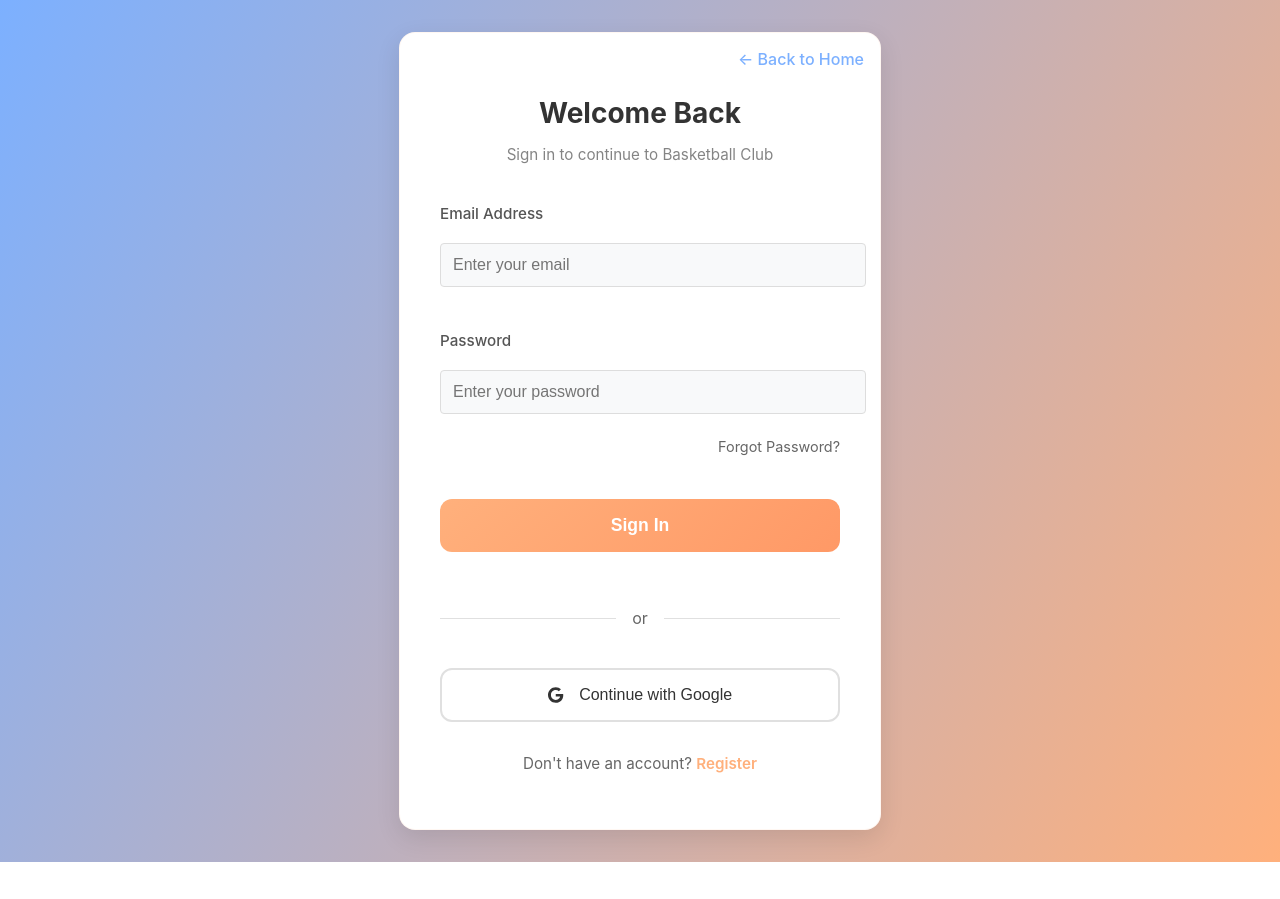
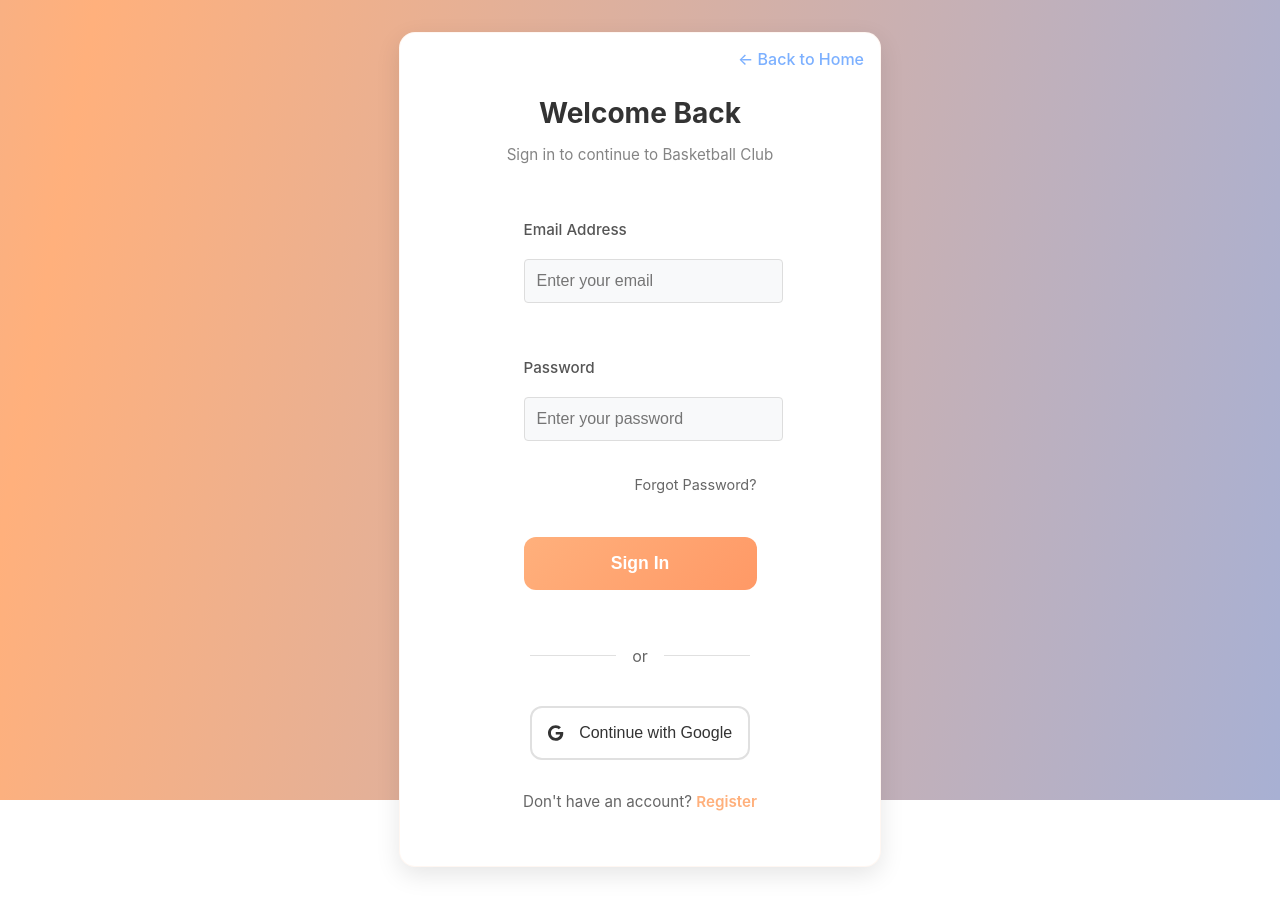
Before and after one commit to Iosubmatei0023/react-basketball-club-management-app, a React (Vite) app: page /login in a window 1280 px wide. Before the commit the page ends 862 px from the top, so only its background shows below. Built offline with nearby package versions, Linux system fonts and the light colour scheme; no server answers.

Commit message:
animation version

```diff
--- /dev/null
+++ b/src/components/AnimatedWaveBackground.jsx
@@ -0,0 +1,8 @@
+import React from "react";
+import "../styles/animatedWaveBackground.css";
+
+const AnimatedWaveBackground = () => (
+  <div className="animated-gradient-bg" />
+);
+
+export default AnimatedWaveBackground;
--- a/src/pages/LoginPage.jsx
+++ b/src/pages/LoginPage.jsx
@@ -1,4 +1,5 @@
 import React, { useState, useEffect } from "react";
+import AnimatedWaveBackground from "../components/AnimatedWaveBackground";
 import { Link, useNavigate } from "react-router-dom";
 import { FontAwesomeIcon } from "@fortawesome/react-fontawesome";
 import { faGoogle } from "@fortawesome/free-brands-svg-icons";
@@ -71,8 +72,10 @@ const LoginPage = () => {
       flexDirection: "column",
       alignItems: "center",
       justifyContent: "center",
-      background: "linear-gradient(120deg, #7cb0ff 0%, #ffb07c 100%)"
+      position: "relative",
+      overflow: "hidden"
     }}>
+      <AnimatedWaveBackground />
       <div className="login-box">
           <Link to="/" className="home-button">← Back to Home</Link>
           <div className="login-header">
--- a/src/pages/RedirectionPage.jsx
+++ b/src/pages/RedirectionPage.jsx
@@ -1,5 +1,6 @@
 import React from "react";
 import { useNavigate } from "react-router-dom";
+import AnimatedWaveBackground from "../components/AnimatedWaveBackground";
 
 const RedirectionPage = () => {
   const navigate = useNavigate();
@@ -10,23 +11,18 @@ const RedirectionPage = () => {
       flexDirection: "column",
       alignItems: "center",
       justifyContent: "center",
-      background: "linear-gradient(120deg, #7cb0ff 0%, #ffb07c 100%)",
+      position: "relative",
+      overflow: "hidden",
       fontFamily: 'Segoe UI, Arial, sans-serif'
     }}>
-      <div style={{
-        background: "white",
-        borderRadius: 16,
-        boxShadow: "0 4px 32px rgba(0,0,0,0.10)",
-        padding: "2.5rem 2rem",
-        maxWidth: 380,
-        width: "100%",
-        textAlign: "center"
-      }}>
+      <AnimatedWaveBackground />
+      <div className="login-box" style={{ textAlign: "center" }}>
         <h2 style={{ color: "#ff7c7c", marginBottom: 16 }}>Oops...</h2>
         <p style={{ marginBottom: 32, color: "#333", fontSize: 18 }}>
           You are not signed in.<br />
           Please sign in to access your account.
         </p>
+        <div style={{ display: "flex", justifyContent: "center", marginTop: 8 }}>
           <button
             style={{
               background: "linear-gradient(120deg, #7cb0ff 0%, #ffb07c 100%)",
@@ -46,6 +42,7 @@ const RedirectionPage = () => {
           </button>
         </div>
       </div>
+    </div>
   );
 };
 
--- a/src/pages/RegisterPage.jsx
+++ b/src/pages/RegisterPage.jsx
@@ -1,4 +1,5 @@
 import React, { useState } from "react";
+import AnimatedWaveBackground from "../components/AnimatedWaveBackground";
 import { Link, useNavigate } from "react-router-dom";
 import { FontAwesomeIcon } from "@fortawesome/react-fontawesome";
 import { faGoogle } from "@fortawesome/free-brands-svg-icons";
@@ -77,8 +78,10 @@ const RegisterPage = () => {
       flexDirection: "column",
       alignItems: "center",
       justifyContent: "center",
-      background: "linear-gradient(120deg, #7cb0ff 0%, #ffb07c 100%)"
+      position: "relative",
+      overflow: "hidden"
     }}>
+      <AnimatedWaveBackground />
       <div className="login-box">
           <Link to="/" className="home-button">← Back to Home</Link>
           <div className="login-header">
--- /dev/null
+++ b/src/styles/animatedWaveBackground.css
@@ -0,0 +1,26 @@
+.animated-gradient-bg {
+  position: fixed;
+  top: 0;
+  left: 0;
+  width: 100vw;
+  height: 100vh;
+  z-index: 0;
+  pointer-events: none;
+  background: linear-gradient(100deg, #7cb0ff 0%, #ffb07c 50%, #7cb0ff 100%);
+  background-size: 300% 100%;
+  background-position: 0% 0%;
+  animation: gradientMove 4s linear infinite;
+  transition: background-position 0.3s;
+}
+
+@keyframes gradientMove {
+  0% {
+    background-position: 0% 0%;
+  }
+  50% {
+    background-position: 100% 0%;
+  }
+  100% {
+    background-position: 0% 0%;
+  }
+}
--- a/src/styles/login.css
+++ b/src/styles/login.css
@@ -10,30 +10,24 @@
 }
 
 .login-box {
-  max-width: 380px;
+  max-width: 320px;
   width: 100%;
-  padding: 2rem;
+  padding: 1.5rem;
   margin: 2rem auto;
-
-  max-width: 380px;
-  width: 100%;
-  padding: 2rem;
-  margin: 2rem auto;
-
   background-color: white;
-  padding: 2.5rem;
-  border-radius: 16px;
-  box-shadow: 0 8px 24px rgba(0, 0, 0, 0.1);
-  width: 100%;
-  max-width: 400px;
-  border: 1px solid rgba(255, 176, 124, 0.1);
+  border-radius: 14px;
+  box-shadow: 0 4px 20px rgba(0, 0, 0, 0.13);
+  border: 1px solid rgba(255, 176, 124, 0.13);
   position: relative;
   z-index: 1;
+  display: flex;
+  flex-direction: column;
+  align-items: center;
 }
 
 .login-header {
   text-align: center;
-  margin-bottom: 2.5rem;
+  margin-bottom: 1.25rem;
 }
 
 .login-header h2 {
@@ -52,13 +46,13 @@
 .login-form {
   display: flex;
   flex-direction: column;
-  gap: 1.75rem;
+  gap: 1.1rem;
 }
 
 .form-group {
   display: flex;
   flex-direction: column;
-  gap: 0.75rem;
+  gap: 1.1rem;
 }
 
 .form-group label {
@@ -68,11 +62,12 @@
 }
 
 .form-group input {
-  padding: 1rem;
+  padding: 1.1rem 1.25rem;
   border: 2px solid #e0e0e0;
-  border-radius: 8px;
-  font-size: 0.95rem;
+  border-radius: 24px;
+  font-size: 1rem;
   transition: border-color 0.3s ease;
+  margin-bottom: 0.7rem;
 }
 
 .form-group input:focus {
@@ -81,19 +76,21 @@
 }
 
 .login-button {
-  background: #7cb0ff;
+  background: linear-gradient(135deg, #ffb07c 0%, #ff9966 100%);
   color: white;
+  padding: 0.85rem;
   border: none;
-  padding: 1rem;
-  border-radius: 8px;
-  font-size: 0.95rem;
-  font-weight: 500;
+  border-radius: 10px;
+  font-size: 1rem;
+  font-weight: 600;
   cursor: pointer;
-  transition: background-color 0.3s ease;
-}
-
-.login-button:hover {
-  background: #5a98e3;
+  transition: all 0.3s ease;
+  display: flex;
+  align-items: center;
+  justify-content: center;
+  gap: 0.65rem;
+  position: relative;
+  overflow: hidden;
 }
 
 .forgot-password {
```
Lines whose indentation alone changed are shown as unchanged.
